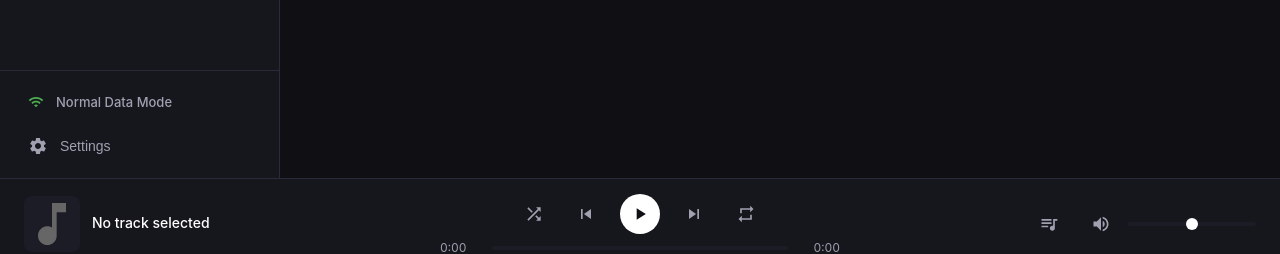
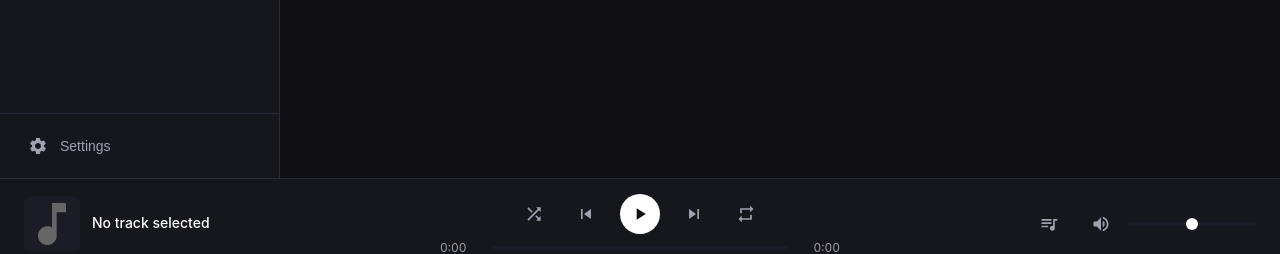
Before and after one commit to meziantou/Meziantou.MusicApp, a React (Vite) app in the folder Meziantou.MusicApp.WebPlayer/: page / in a window 1280 px wide. Shown: the part 532-786 px from the top of the page. Built offline with nearby package versions, Linux system fonts and the light colour scheme.

Commit message:
Refactor network status display logic in PlaylistSidebar

```diff
--- a/Meziantou.MusicApp.WebPlayer/src/components/PlaylistSidebar.tsx
+++ b/Meziantou.MusicApp.WebPlayer/src/components/PlaylistSidebar.tsx
@@ -161,6 +161,7 @@ export function PlaylistSidebar({ onSettingsClick }: PlaylistSidebarProps) {
       </div>
 
       <div className="sidebar-footer">
+        {(!isOnline || networkType === 'low-data') && (
           <div className="network-status">
             {!isOnline ? (
               <>
@@ -169,22 +170,16 @@ export function PlaylistSidebar({ onSettingsClick }: PlaylistSidebarProps) {
                 </svg>
                 <span>Offline</span>
               </>
-          ) : networkType === 'low-data' ? (
+            ) : (
               <>
                 <svg viewBox="0 0 24 24" fill="currentColor" width="16" height="16" className="status-icon cellular">
                   <path d="M2 22h20V2z" />
                 </svg>
                 <span>Low Data Mode</span>
               </>
-          ) : (
-            <>
-              <svg viewBox="0 0 24 24" fill="currentColor" width="16" height="16" className="status-icon wifi">
-                <path d="M1 9l2 2c4.97-4.97 13.03-4.97 18 0l2-2C16.93 2.93 7.08 2.93 1 9zm8 8l3 3 3-3c-1.65-1.66-4.34-1.66-6 0zm-4-4l2 2c2.76-2.76 7.24-2.76 10 0l2-2C15.14 9.14 8.87 9.14 5 13z" />
-              </svg>
-              <span>Normal Data Mode</span>
-            </>
             )}
           </div>
+        )}
         <button
           className="sidebar-settings-btn"
           onClick={onSettingsClick}
```
Lines whose indentation alone changed are shown as unchanged.
